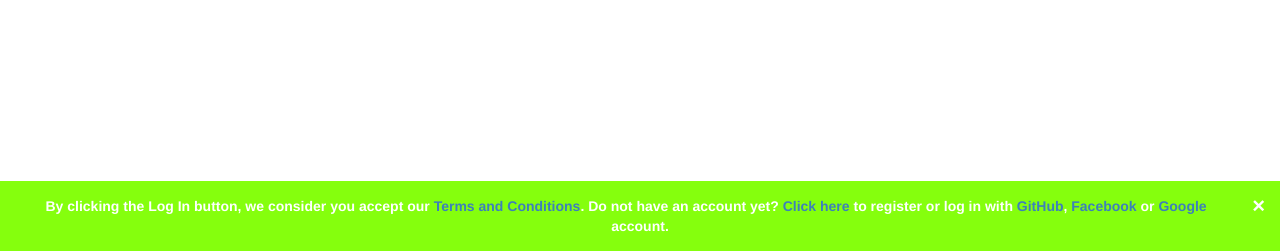
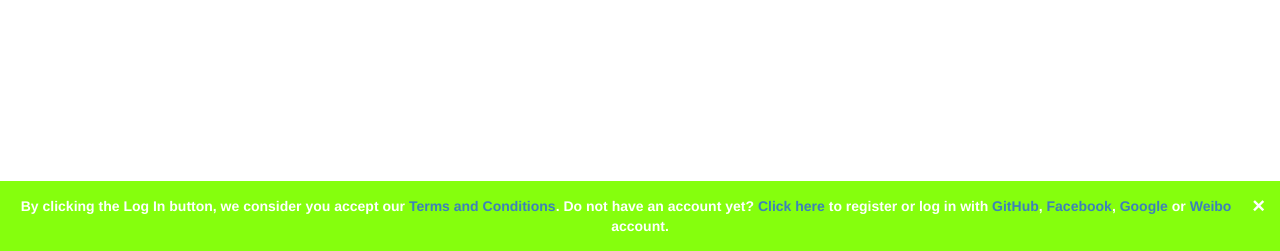
Before and after one commit to zhongcheng/freemarket, a Django app: template mainApp/templates/mainApp/login.html in a window 1280 px wide. Shown: the part 549-800 px from the top of the page. Run offline with Django 3.2, Linux system fonts and the light colour scheme; the template is opened without the code that fills it, so the values that code supplies are empty; some libraries are stand-ins or nearby versions.

Commit message:
add weibo login on login page

```diff
--- a/mainApp/templates/mainApp/login.html
+++ b/mainApp/templates/mainApp/login.html
@@ -60,8 +60,9 @@
         <div align="center">
             <strong>By clicking the Log In button, we consider you accept our <a href="https://www.youtube.com/embed/AeToRwKLErY?rel=0&amp;autoplay=1" target="_blank">Terms and Conditions</a>.
                 Do not have an account yet? <a href="{% url 'mainApp:register' %}">Click here</a> to register or log in with <a href="{% url 'social:begin' 'github' %}">GitHub</a>,
-                <a href="{% url 'social:begin' 'facebook' %}">Facebook</a> or
-                <a href="{% url 'social:begin' 'google-oauth2' %}">Google</a> account.</strong>
+                <a href="{% url 'social:begin' 'facebook' %}">Facebook</a>,
+                <a href="{% url 'social:begin' 'google-oauth2' %}">Google</a> or
+                <a href="{% url 'social:begin' 'weibo' %}">Weibo</a> account.</strong>
         </div>
     </div>
 
```
